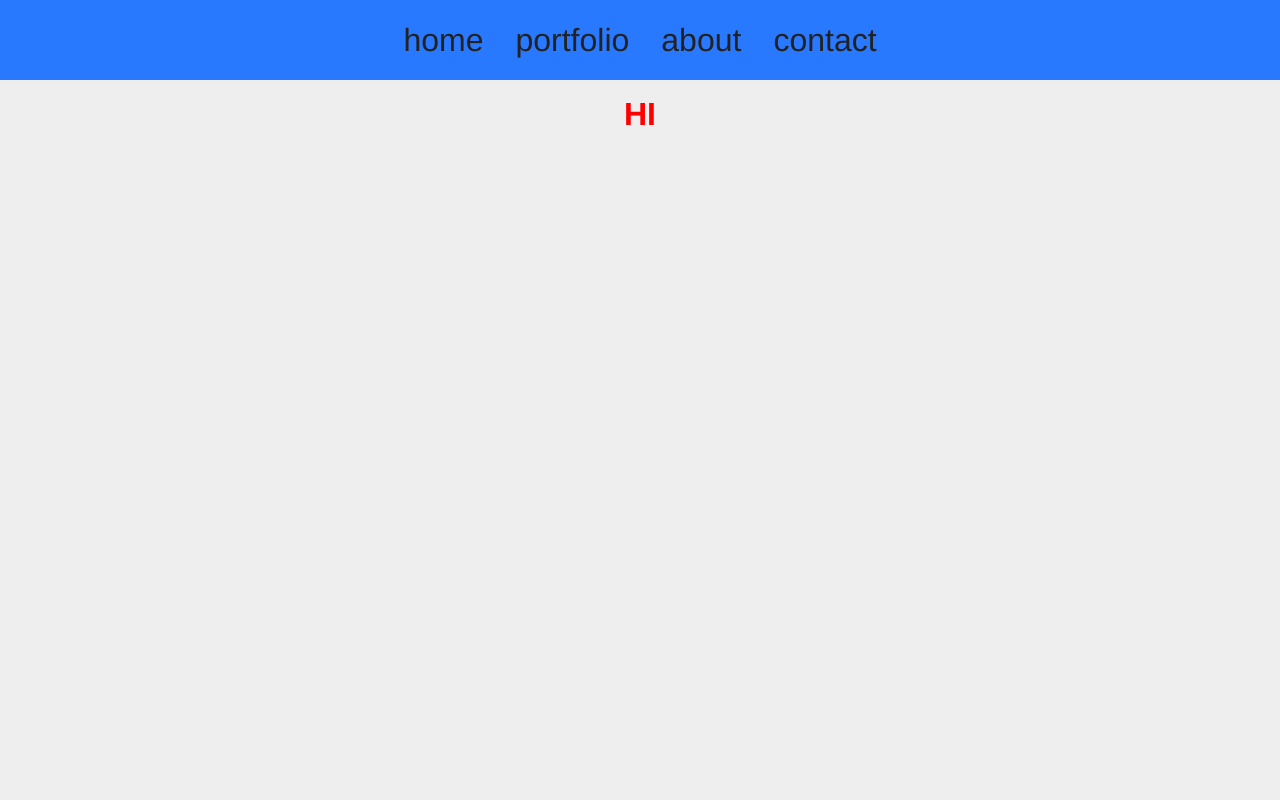
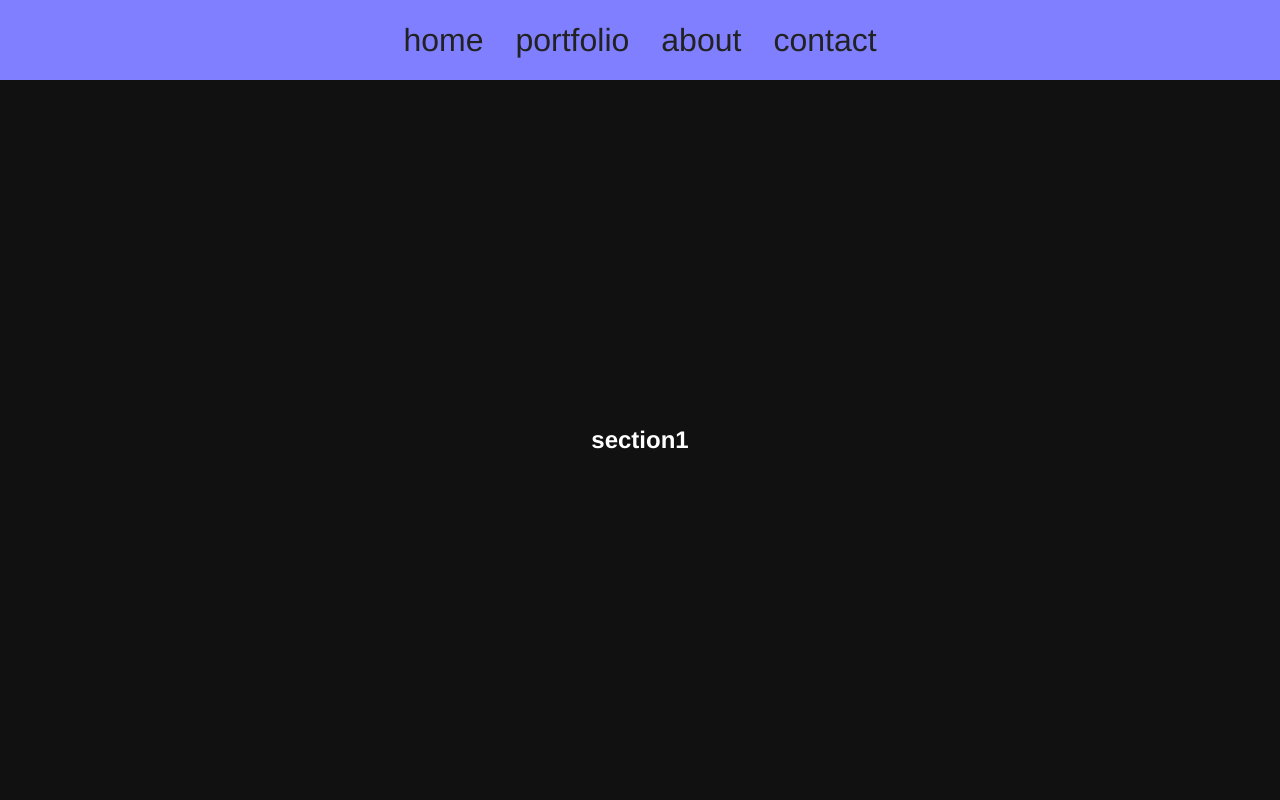
Before and after one commit to teaalivehd/firemonkey2021, a Vue app: page / in a window 1280 px wide. Shown: the top 800 px of the page. Built offline with nearby package versions, Linux system fonts and the light colour scheme.

Commit message:
edit section

```diff
--- a/src/components/Background.vue
+++ b/src/components/Background.vue
@@ -5,8 +5,10 @@
 <style lang="stylus" scoped>
 .background
   position absolute
+  top 5rem
   z-index -1
   width 100%
-  height 800px
+  height calc(100vh - 5rem)
   background-color #eee
+  background-image url('http://fakeimg.pl/1920x1080')
 </style>
--- a/src/components/Menu.vue
+++ b/src/components/Menu.vue
@@ -18,7 +18,7 @@
   size(,5rem)
   position fixed
   flexCenter()
-  background-color primary_color
+  background-color rgba(0,0,255,0.5)
   z-index 1
   .nav
     a
--- a/src/css/style.styl
+++ b/src/css/style.styl
@@ -31,9 +31,11 @@ abpos(l = initial, t = initial)
     text-decoration none
     color #222
 
+
+remHeight = calc(100% - 5rem)
+
 .home,.portfolio,.about,.contact
-  position absolute
+  position relative
   background-color transparent
   size(100%,100vh)
   top 5rem
-  padding-top 1rem
--- a/src/views/Home.vue
+++ b/src/views/Home.vue
@@ -1,12 +1,26 @@
 <template lang="pug">
 .home
-  h1 HI
+  section
+    h1 section1
+  section
+    h1 section2
 </template>
 
 <style lang="stylus" scoped>
 @import '../css/style.styl'
 
+.home
+  background-color #333
+  section
+    flexCenter()
+    size(100%,remHeight)
 
-h1
-  color red
+    h1
+      color #fff
+
+  section:nth-of-type(1)
+    background-color #111
+  section:nth-of-type(2)
+    background-color #222
+
 </style>
```
